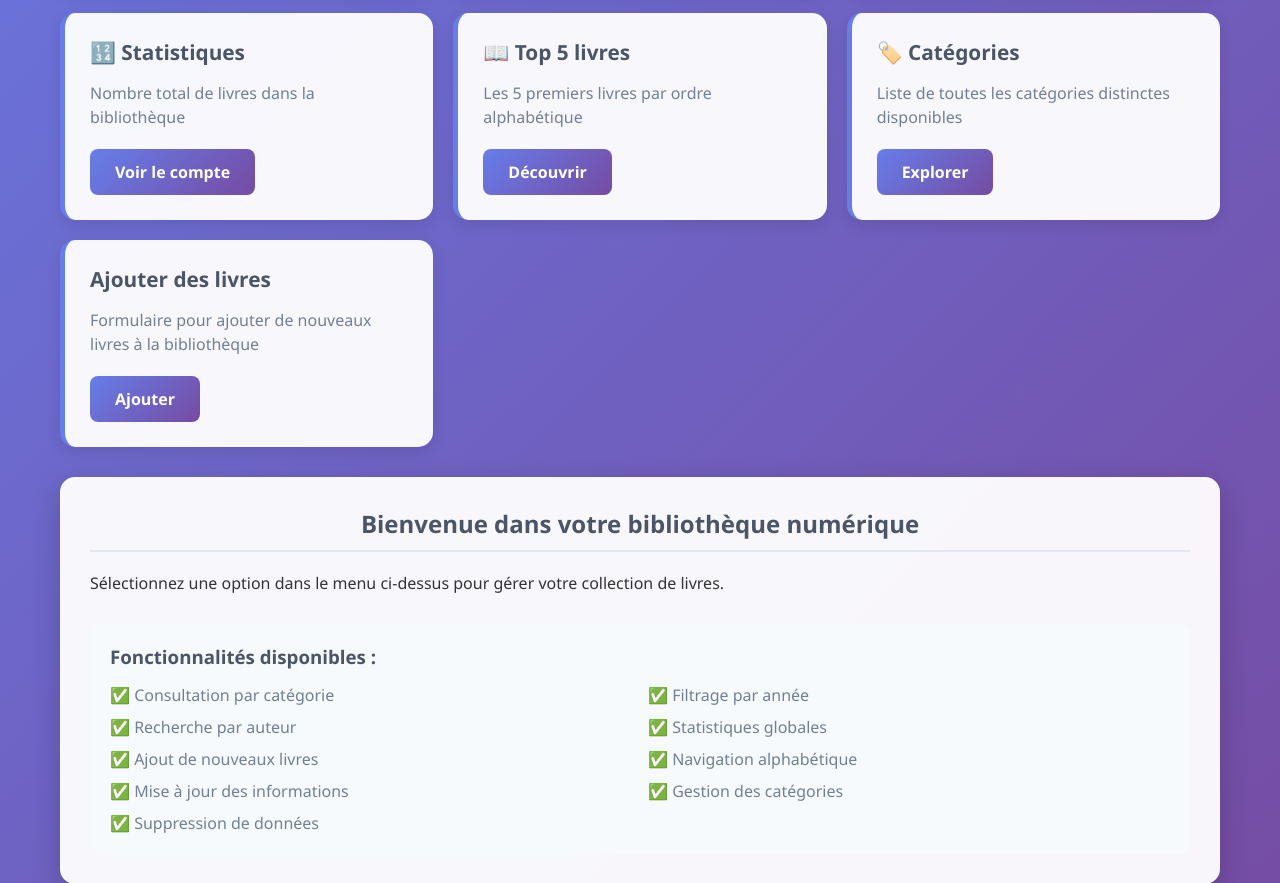
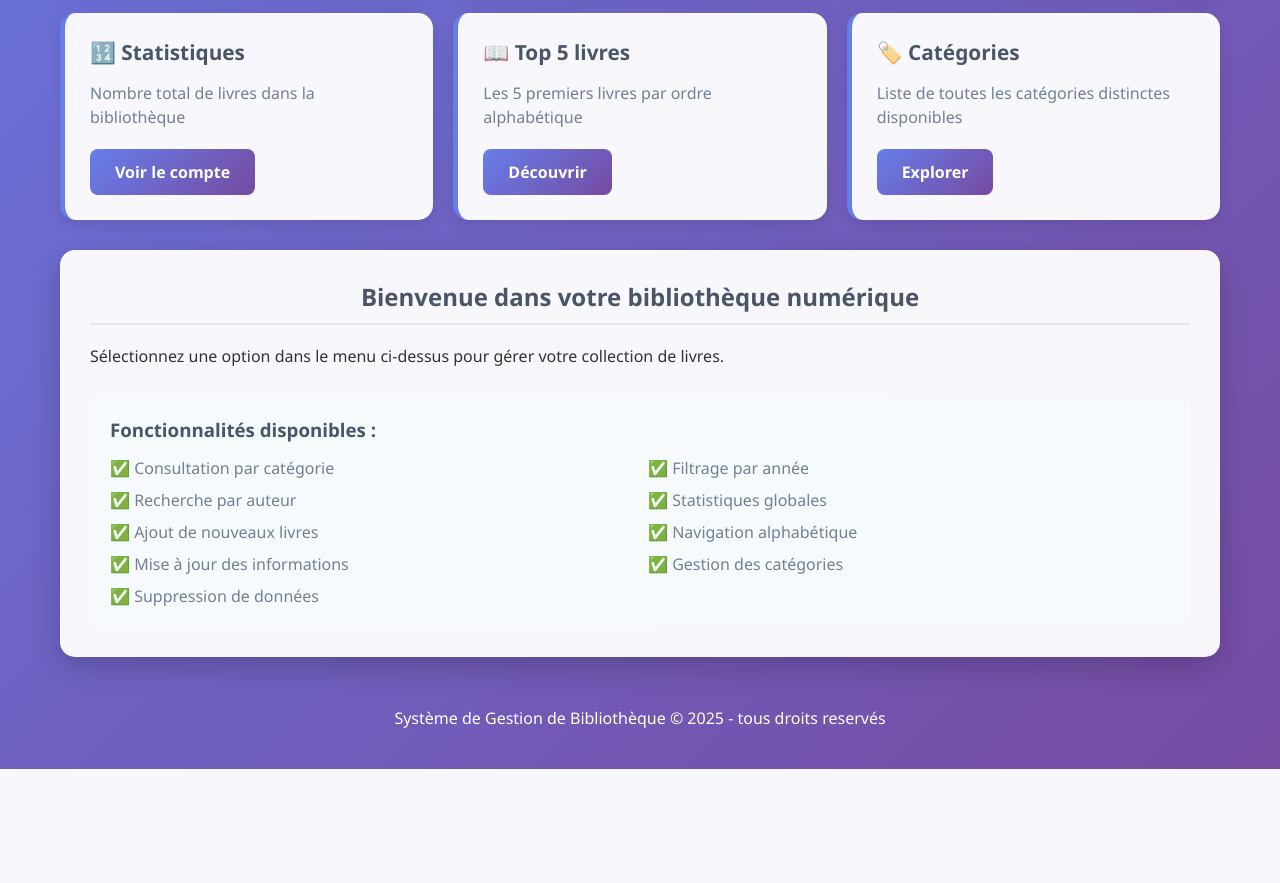
Before and after one commit to romaina229/DevWeb_D_clic_inter, a PHP site: page / in a window 1280 px wide. Shown: the part 770-1653 px from the top of the page. After the commit the page ends 1539 px from the top, so only its background shows below. Run offline with PHP 8.4, Linux system fonts and the light colour scheme; data comes from the database, SQL or seed files in the repository.

Commit message:
Update index.php

```diff
--- a/Semaine5/activite_semaine_5/index.php
+++ b/Semaine5/activite_semaine_5/index.php
@@ -120,11 +120,6 @@
                 <p>Liste de toutes les catégories distinctes disponibles</p>
                 <a href="categories_distinctes_diponibles.php" class="btn">Explorer</a>
             </div>
-            <div class="nav-card">
-                <h3>Ajouter des livres</h3>
-                <p>Formulaire pour ajouter de nouveaux livres à la bibliothèque</p>
-                <a href="ajoute.php" class="btn">Ajouter</a>
-            </div>
         </div>
 
         <div class="content-area">
```
